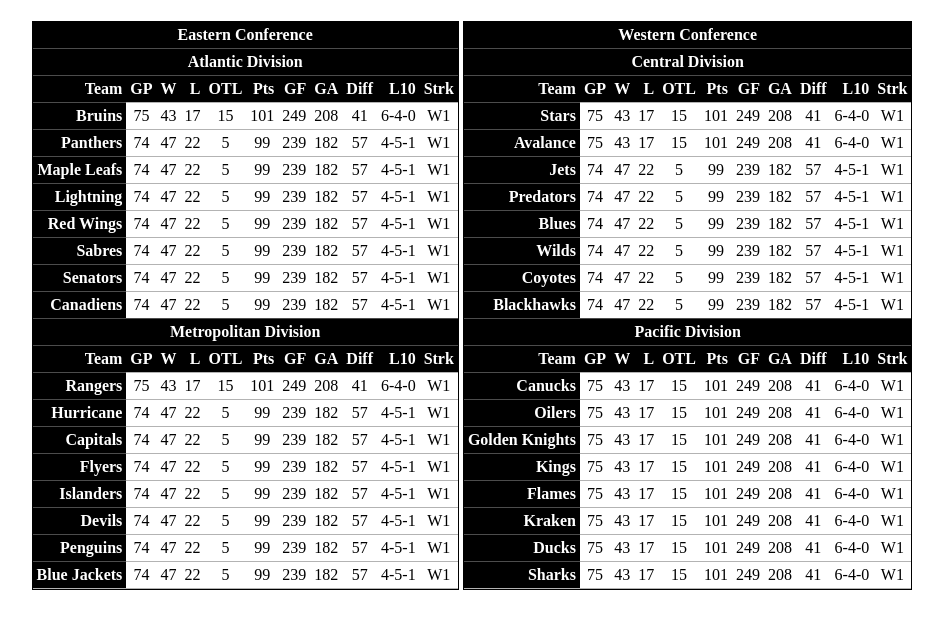
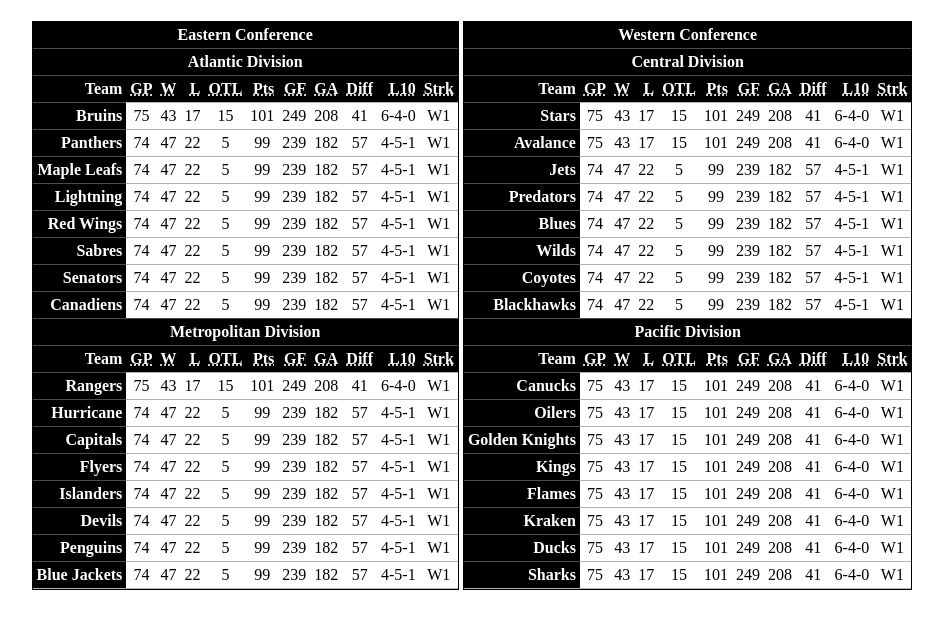
Before and after one commit to MyLanNguyen999/COMP1054-Lab4, a plain HTML site: page index.html in a window 1280 px wide. Shown: the part 109-738 px from the top of the page, without its empty margins (168-1111 px from the left). Drawn offline with Linux system fonts and the light colour scheme.

Commit message:
update css

```diff
--- a/index.html
+++ b/index.html
@@ -24,16 +24,16 @@
                 </tr>
                 <tr>
                     <th>Team</th>
-                    <th>GP</th>
-                    <th>W</th>
-                    <th>L</th>
-                    <th>OTL</th>
-                    <th>Pts</th>
-                    <th>GF</th>
-                    <th>GA</th>
-                    <th>Diff</th>
-                    <th>L10</th>
-                    <th>Strk</th>
+                    <th><abbr title="Games Played">GP</abbr></th>
+                    <th><abbr title="Wins">W</abbr></th>
+                    <th><abbr title="Losses">L</abbr></th>
+                    <th><abbr title="Overtime Losses">OTL</abbr></th>
+                    <th> <abbr title="Points">Pts</abbr></th>
+                    <th> <abbr title="Goals For">GF</abbr> </th>
+                    <th> <abbr title="Goals Against">GA</abbr></th>
+                    <th> <abbr title="Difference of GF and GA">Diff</abbr></th>
+                    <th><abbr title="Last 10 Games">L10</abbr></th>
+                    <th> <abbr title="Winning/Losing Streak">Strk</abbr></th>
                 </tr>
             </thead>
 
@@ -149,16 +149,16 @@
 
                     <tr>
                         <th>Team</th>
-                        <th>GP</th>
-                        <th>W</th>
-                        <th>L</th>
-                        <th>OTL</th>
-                        <th>Pts</th>
-                        <th>GF</th>
-                        <th>GA</th>
-                        <th>Diff</th>
-                        <th>L10</th>
-                        <th>Strk</th>
+                        <th><abbr title="Games Played">GP</abbr></th>
+                        <th><abbr title="Wins">W</abbr></th>
+                        <th><abbr title="Losses">L</abbr></th>
+                        <th><abbr title="Overtime Losses">OTL</abbr></th>
+                        <th> <abbr title="Points">Pts</abbr></th>
+                        <th> <abbr title="Goals For">GF</abbr> </th>
+                        <th> <abbr title="Goals Against">GA</abbr></th>
+                        <th> <abbr title="Difference of GF and GA">Diff</abbr></th>
+                        <th><abbr title="Last 10 Games">L10</abbr></th>
+                        <th> <abbr title="Winning/Losing Streak">Strk</abbr></th>
                     </tr>
                 </thead>
                 <tr>
@@ -279,16 +279,16 @@
                 </tr>
                 <tr>
                     <th>Team</th>
-                    <th>GP</th>
-                    <th>W</th>
-                    <th>L</th>
-                    <th>OTL</th>
-                    <th>Pts</th>
-                    <th>GF</th>
-                    <th>GA</th>
-                    <th>Diff</th>
-                    <th>L10</th>
-                    <th>Strk</th>
+                    <th><abbr title="Games Played">GP</abbr></th>
+                    <th><abbr title="Wins">W</abbr></th>
+                    <th><abbr title="Losses">L</abbr></th>
+                    <th><abbr title="Overtime Losses">OTL</abbr></th>
+                    <th> <abbr title="Points">Pts</abbr></th>
+                    <th> <abbr title="Goals For">GF</abbr> </th>
+                    <th> <abbr title="Goals Against">GA</abbr></th>
+                    <th> <abbr title="Difference of GF and GA">Diff</abbr></th>
+                    <th><abbr title="Last 10 Games">L10</abbr></th>
+                    <th> <abbr title="Winning/Losing Streak">Strk</abbr></th>
                 </tr>
                 <tr>
                     <th> Stars</th>
@@ -401,16 +401,16 @@
 
                     <tr>
                         <th>Team</th>
-                        <th>GP</th>
-                        <th>W</th>
-                        <th>L</th>
-                        <th>OTL</th>
-                        <th>Pts</th>
-                        <th>GF</th>
-                        <th>GA</th>
-                        <th>Diff</th>
-                        <th>L10</th>
-                        <th>Strk</th>
+                        <th><abbr title="Games Played">GP</abbr></th>
+                        <th><abbr title="Wins">W</abbr></th>
+                        <th><abbr title="Losses">L</abbr></th>
+                        <th><abbr title="Overtime Losses">OTL</abbr></th>
+                        <th> <abbr title="Points">Pts</abbr></th>
+                        <th> <abbr title="Goals For">GF</abbr> </th>
+                        <th> <abbr title="Goals Against">GA</abbr></th>
+                        <th> <abbr title="Difference of GF and GA">Diff</abbr></th>
+                        <th><abbr title="Last 10 Games">L10</abbr></th>
+                        <th> <abbr title="Winning/Losing Streak">Strk</abbr></th>
                     </tr>
                 </thead>
                 <tr>
```
